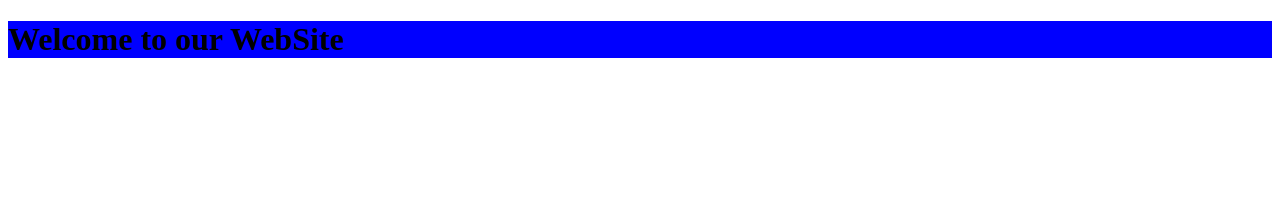
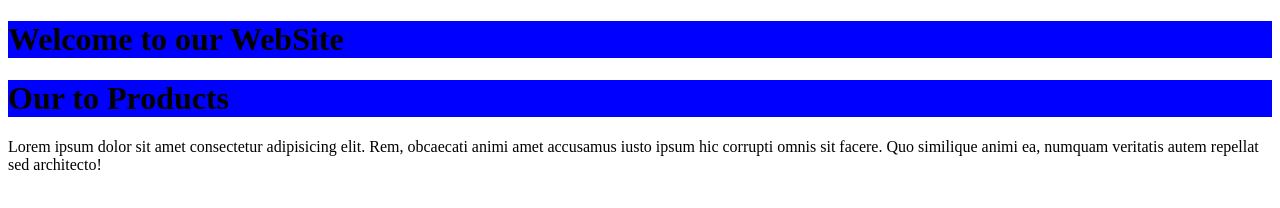
Before and after one commit to azambekaxadov/CINEMA, a plain HTML site: page index.html in a window 1280 px wide. Drawn offline with Linux system fonts and the light colour scheme.

Commit message:
i added new main index.html

```diff
--- a/index.html
+++ b/index.html
@@ -10,5 +10,12 @@
     <header>
         <h1>Welcome to our WebSite</h1>
     </header>
+
+    <main>
+        <div class="container">
+            <h1>Our to Products</h1>
+            <p>Lorem ipsum dolor sit amet consectetur adipisicing elit. Rem, obcaecati animi amet accusamus iusto ipsum hic corrupti omnis sit facere. Quo similique animi ea, numquam veritatis autem repellat sed architecto!</p>
+        </div>
+    </main>
 </body>
 </html>
```
